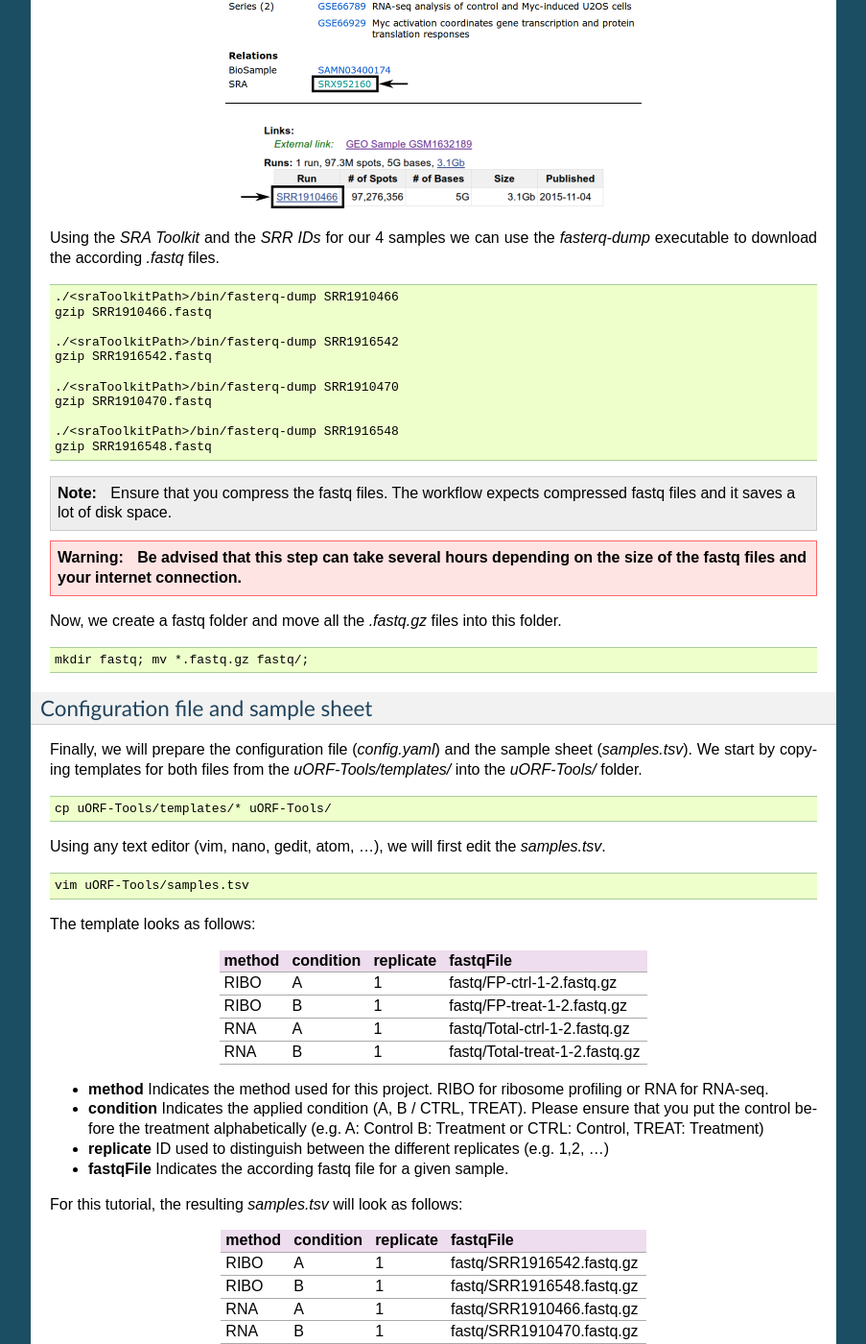
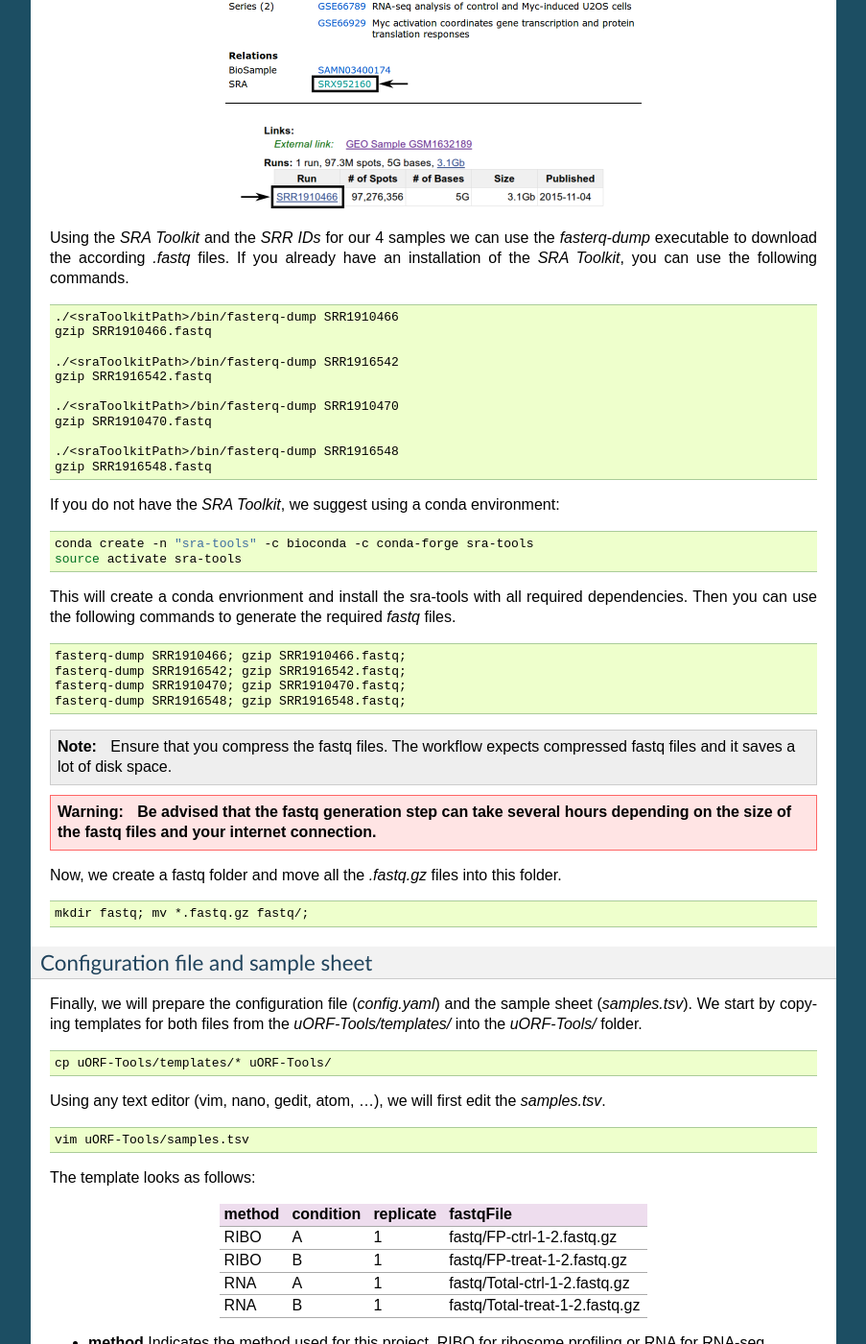
Before and after one commit to RickGelhausen/uORF-Tools_ReadTheDocs, a Sphinx documentation site: the page built from docs/source/example-workflow.rst, in a window 1280 px wide and 1400 px high, scrolled down 2440 px. Shown: the whole window at 96% size, without its empty margins (198-1101 px from the left). Built offline with Sphinx 7.4.7, drawn with Linux system fonts in a browser that asks for light colours; cross-references to code outside the pages are shown as plain code; some of the changed text lies outside the part shown.

Commit message:
Added instructions for conda environment for sra-tools

```diff
--- a/docs/source/example-workflow.rst
+++ b/docs/source/example-workflow.rst
@@ -92,6 +92,7 @@ The figure below shows how to find the *SRR ID* for the example of *C.rna.rep1*.
     :align: center
 
 Using the *SRA Toolkit* and the *SRR IDs* for our 4 samples we can use the *fasterq-dump* executable to download the according *.fastq* files.
+If you already have an installation of the *SRA Toolkit*, you can use the following commands.
 
 .. code-block:: bash
 
@@ -107,8 +108,24 @@ Using the *SRA Toolkit* and the *SRR IDs* for our 4 samples we can use the *fast
     ./<sraToolkitPath>/bin/fasterq-dump SRR1916548
     gzip SRR1916548.fastq
 
+If you do not have the *SRA Toolkit*, we suggest using a conda environment:
+
+.. code-block:: bash
+
+    conda create -n "sra-tools" -c bioconda -c conda-forge sra-tools
+    source activate sra-tools
+
+This will create a conda envrionment and install the sra-tools with all required dependencies. Then you can use the following commands to generate the required *fastq* files.
+
+.. code-block:: bash
+
+    fasterq-dump SRR1910466; gzip SRR1910466.fastq;
+    fasterq-dump SRR1916542; gzip SRR1916542.fastq;
+    fasterq-dump SRR1910470; gzip SRR1910470.fastq;
+    fasterq-dump SRR1916548; gzip SRR1916548.fastq;
+
 .. note:: Ensure that you compress the fastq files. The workflow expects compressed fastq files and it saves a lot of disk space.
-.. warning:: **Be advised that this step can take several hours depending on the size of the fastq files and your internet connection.**
+.. warning:: **Be advised that the fastq generation step can take several hours depending on the size of the fastq files and your internet connection.**
 
 Now, we create a fastq folder and move all the *.fastq.gz* files into this folder.
 
```
Also changed, not shown: other parts of docs/source/example-workflow.rst (+1 -1 lines).
